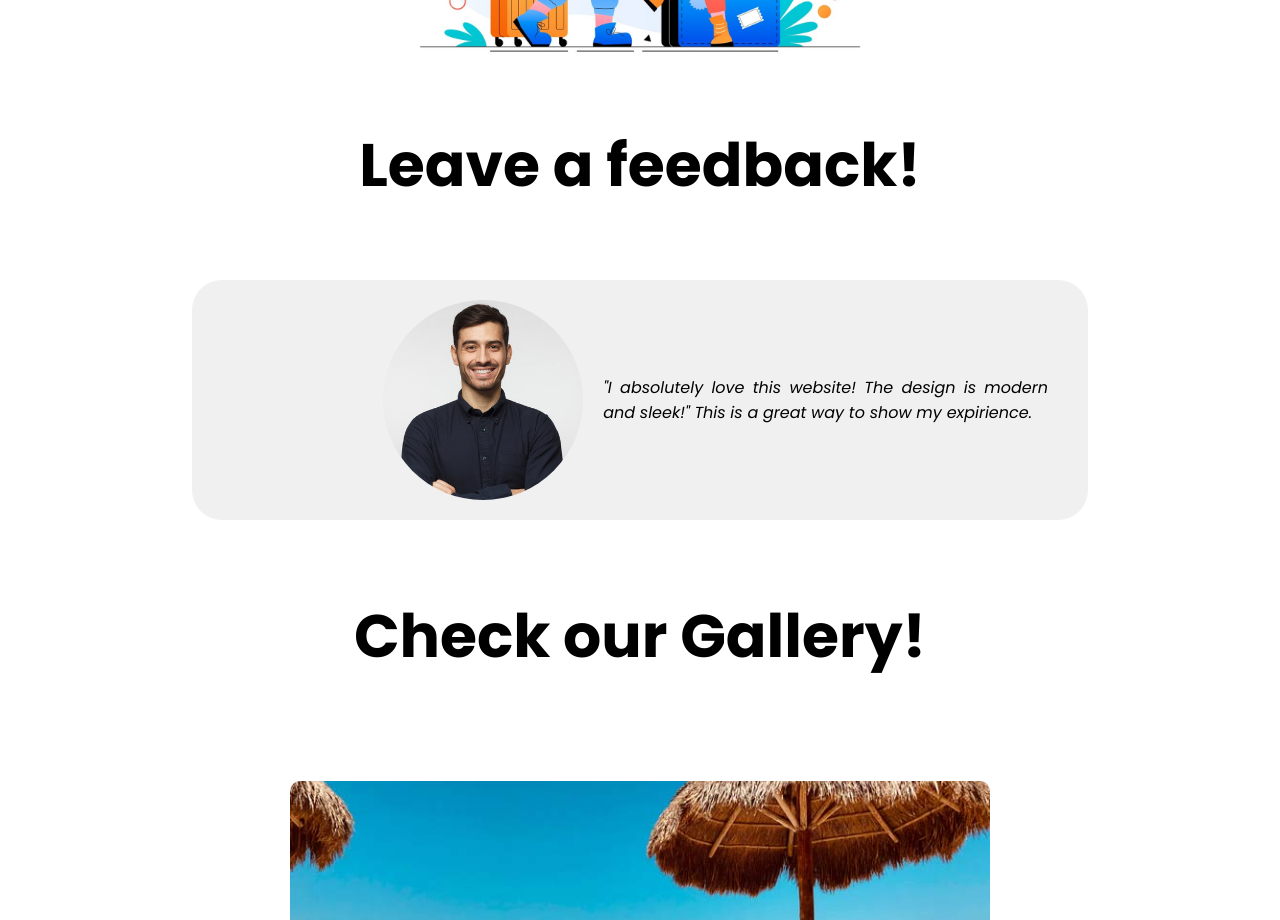
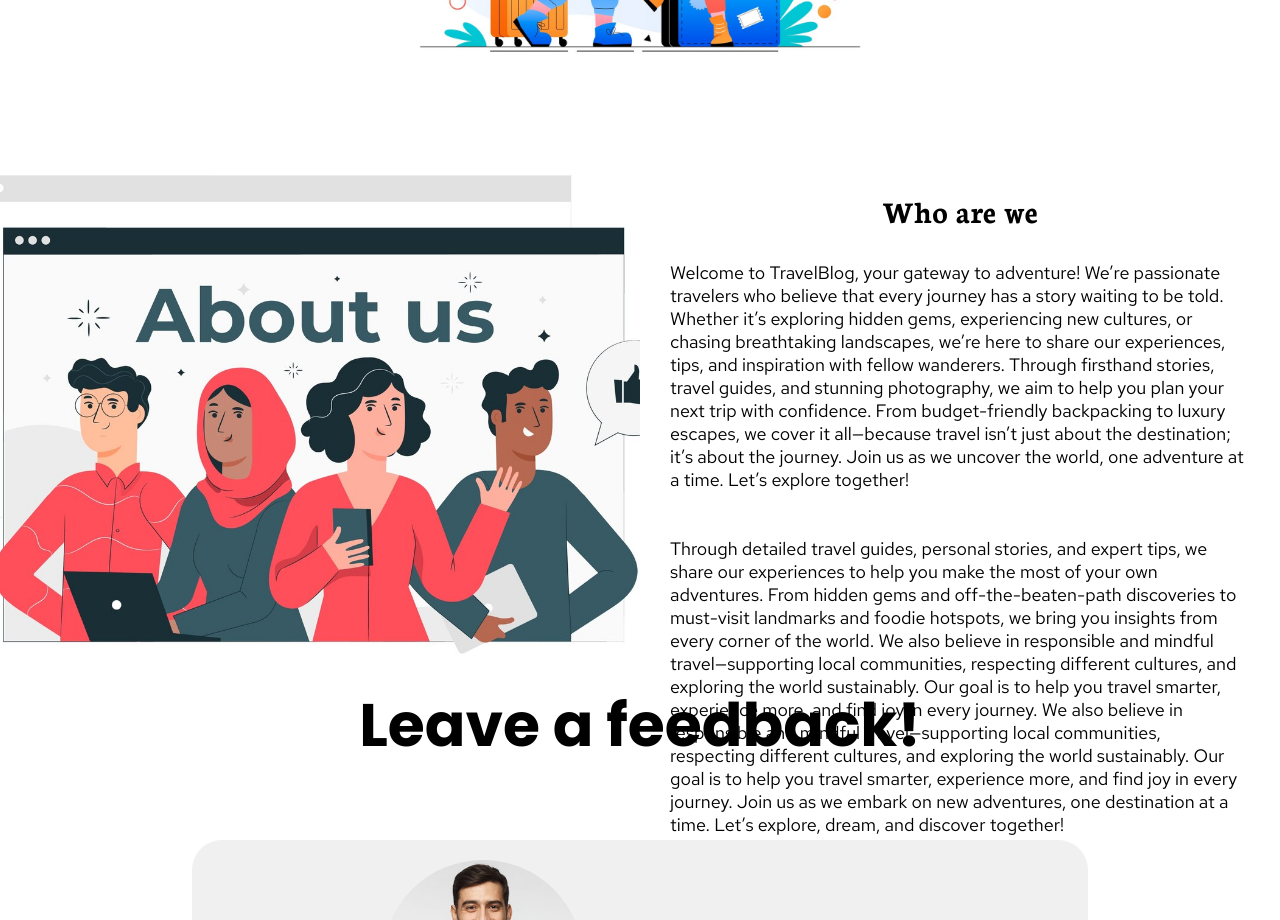
Before and after one commit to elab-development/internet-tehnologije-2024-projekat-appsanaprednomautentikacijom_2021_0462, a React (Create React App) app in the folder Domaci2/blog/: page /home in a window 1280 px wide. Shown: the part 820-1740 px from the top of the page. Built offline with nearby package versions, Linux system fonts and the light colour scheme; a web font is replaced by a local one.

Commit message:
Kreirana komponenta About us

```diff
--- a/Domaci2/blog/public/index.html
+++ b/Domaci2/blog/public/index.html
@@ -32,6 +32,14 @@
       <link rel="preconnect" href="https://fonts.googleapis.com">
       <link rel="preconnect" href="https://fonts.gstatic.com" crossorigin>
       <link href="https://fonts.googleapis.com/css2?family=Delicious+Handrawn&family=Mali:wght@300&display=swap" rel="stylesheet">
+      <!--Font za About us-->
+      <link rel="preconnect" href="https://fonts.googleapis.com">
+      <link rel="preconnect" href="https://fonts.gstatic.com" crossorigin>
+      <link href="https://fonts.googleapis.com/css2?family=Neuton:wght@700&display=swap" rel="stylesheet">
+
+      <link rel="preconnect" href="https://fonts.googleapis.com">
+      <link rel="preconnect" href="https://fonts.gstatic.com" crossorigin>
+      <link href="https://fonts.googleapis.com/css2?family=Red+Hat+Text:ital@0;1&display=swap" rel="stylesheet">
 
     <title>React App</title>
   </head>
--- a/Domaci2/blog/src/App.js
+++ b/Domaci2/blog/src/App.js
@@ -7,6 +7,7 @@ import Comment from './Components/Comment/Comment.jsx';
 import ImageSlider from './Components/ImageSlider/ImageSlider.jsx';
 import Cards from './Components/Cards/Cards.jsx';
 import Card from './Components/Card/Card.jsx';
+import AboutUs from './Components/AboutUs/AboutUs.jsx';
 import './Components/ImageSlider/ImageSlider.css';
 import './Components/Footer/Footer.jsx';
 
@@ -24,6 +25,7 @@ import slikablog3 from './Components/Card/card_images/slikablog3.jpg';
 import slikablog4 from './Components/Card/card_images/slikablog4.jpg';
 import slikablog5 from './Components/Card/card_images/slikablog5.jpeg';
 import slikablog6 from './Components/Card/card_images/slikablog6.jpg';
+
 
 
 
@@ -93,6 +95,7 @@ function App() {
         <Route path="home" element={<>
           <NavBar/>
           <Header/>
+          <AboutUs/>
           <Comment/>
           <div className='gallery'>
           <h1 className='title'>Check our Gallery!</h1>
--- /dev/null
+++ b/Domaci2/blog/src/Components/AboutUs/AboutUs.css
@@ -0,0 +1,36 @@
+.about-us{
+    width: 100%;
+    height: 70vh;
+    display: flex;
+}
+.about-image{
+    width: 50%;
+    height: 70vh;
+    background-image: url('./AboutUs_images/about_us.jpg');
+    background-size: cover;
+    background-position: center;
+    background-repeat: no-repeat;
+}
+.about-text{
+    width: 50%;
+    height: 70vh;
+    display: flex;
+    flex-direction: column;
+}
+.about-h1 {
+    font-family: "Neuton", serif;
+    font-weight: 700;
+    font-style: normal;
+    text-align: center;
+    margin-top: 5px;
+    margin-top: 70px;
+  }
+  .about-p{
+    text-align: left;
+    padding: 30px;
+    font-family: "Red Hat Text", serif;
+    font-optical-sizing: auto;
+    font-weight: 400;
+    font-style: normal;
+    font-size: 18px;
+  }
--- /dev/null
+++ b/Domaci2/blog/src/Components/AboutUs/AboutUs.jsx
@@ -0,0 +1,35 @@
+import React from "react";
+import './AboutUs.css';
+import aboutUs_slika from './AboutUs_images/about_us.jpg'
+
+function AboutUs(){
+
+
+    return(
+        <div className="about-us">
+
+            <div className="about-image">
+
+            </div>
+
+            <div className="about-text">
+                <h1 className="about-h1">Who are we</h1>
+                <p className="about-p">Welcome to TravelBlog, your gateway to adventure! We’re passionate travelers who believe that every journey has a story waiting to be told. Whether it’s exploring hidden gems, experiencing new cultures, or chasing breathtaking landscapes, we’re here to share our experiences, tips, and inspiration with fellow wanderers.
+
+Through firsthand stories, travel guides, and stunning photography, we aim to help you plan your next trip with confidence. From budget-friendly backpacking to luxury escapes, we cover it all—because travel isn’t just about the destination; it’s about the journey.
+
+Join us as we uncover the world, one adventure at a time. Let’s explore together! <br/><br/><br/>Through detailed travel guides, personal stories, and expert tips, we share our experiences to help you make the most of your own adventures. From hidden gems and off-the-beaten-path discoveries to must-visit landmarks and foodie hotspots, we bring you insights from every corner of the world.
+
+We also believe in responsible and mindful travel—supporting local communities, respecting different cultures, and exploring the world sustainably. Our goal is to help you travel smarter, experience more, and find joy in every journey. We also believe in responsible and mindful travel—supporting local communities, respecting different cultures, and exploring the world sustainably. Our goal is to help you travel smarter, experience more, and find joy in every journey.
+
+Join us as we embark on new adventures, one destination at a time. Let’s explore, dream, and discover together!
+
+</p>
+            </div>
+
+
+        </div>
+    );
+}
+
+export default AboutUs
```
Also changed, not shown: Domaci2/blog/src/Components/AboutUs/AboutUs_images/about_us.jpg (added).
